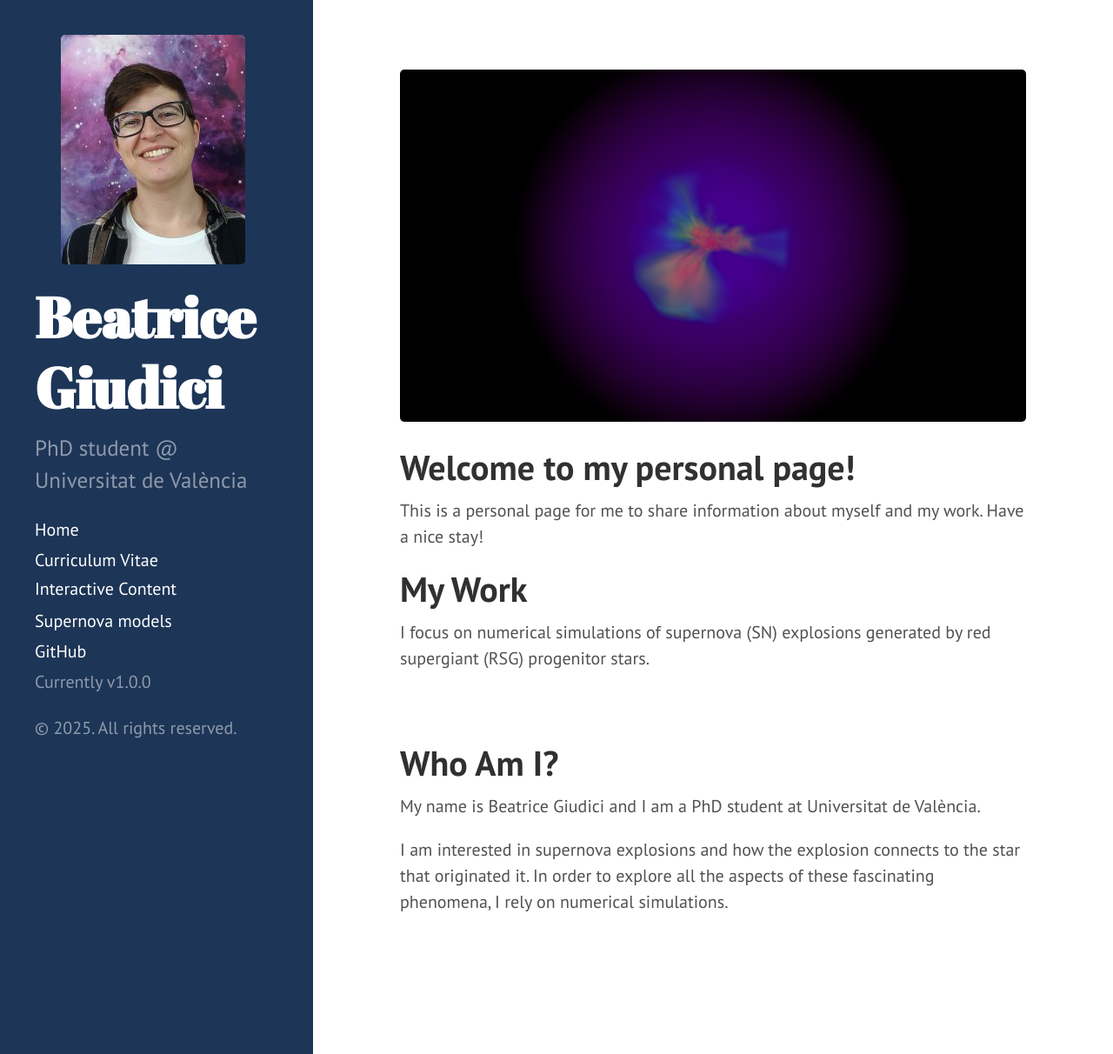
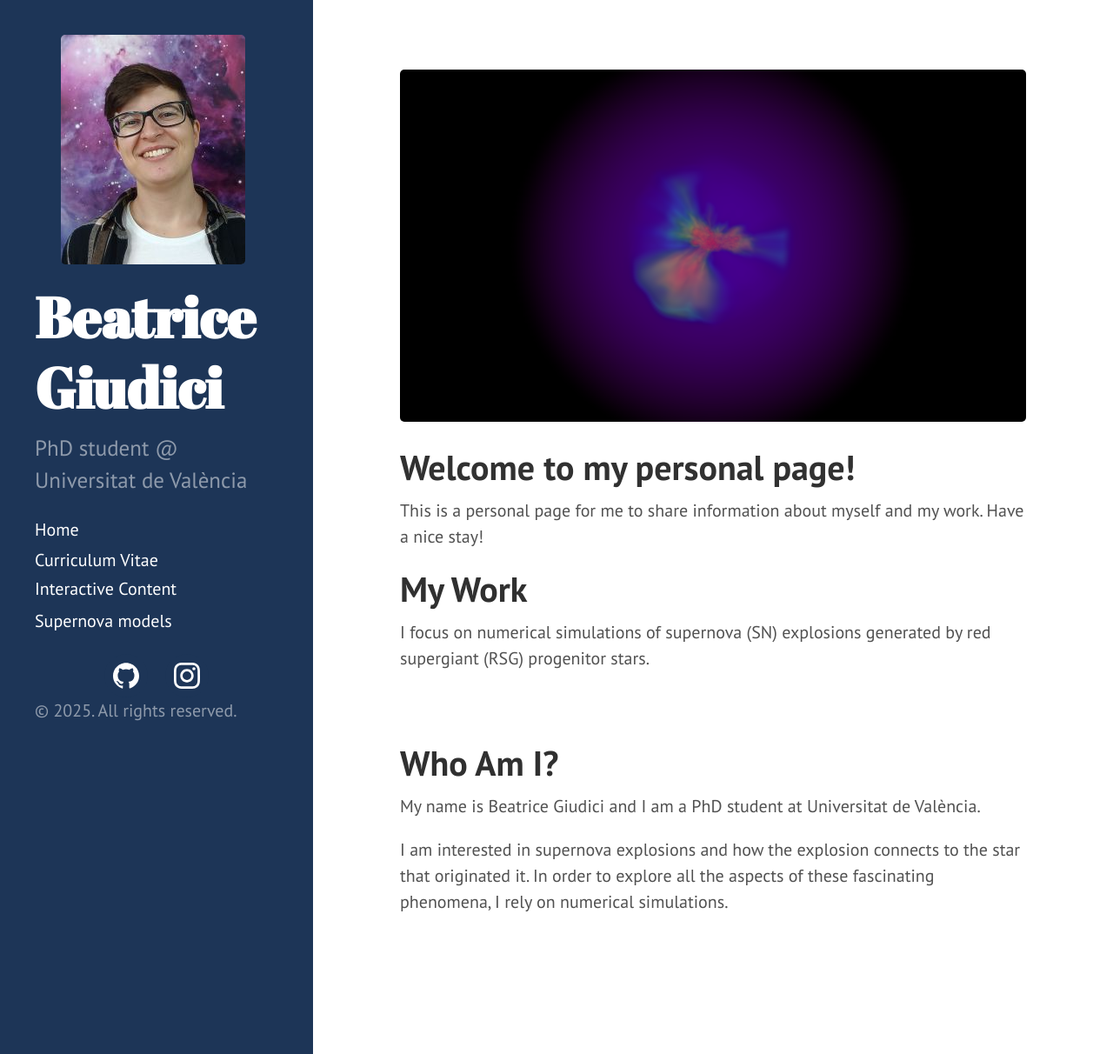
Before and after one commit to BeaGiudici/BeaGiudici.github.io, a Jekyll site: the page built from index.html, in a window 1280 px wide and 1212 px high. Shown: the whole window at 87% size. Built offline with Jekyll 4.4.1, drawn with Linux system fonts in a browser that asks for light colours; the list of posts is cut into pages by our own code.

Commit message:
Adding buttons

```diff
--- a/_includes/sidebar.html
+++ b/_includes/sidebar.html
@@ -1,3 +1,5 @@
+<link rel="stylesheet" href="https://cdnjs.cloudflare.com/ajax/libs/font-awesome/6.5.0/css/all.min.css">
+
 <div class="sidebar">
   <div class="container">
     <div class="sidebar-about">
@@ -46,10 +48,43 @@
       </div>
 
       <a class="sidebar-nav-item" href="https://wwwmpa.mpa-garching.mpg.de/ccsnarchive/archive.html" target="_blank">Supernova models</a>
-      <a class="sidebar-nav-item" href="{{ site.github.repo }}" target="_blank">GitHub</a>
-      <span class="sidebar-nav-item">Currently v{{ site.version }}</span>
+      <!-- <a class="sidebar-nav-item" href="{{ site.github.repo }}" target="_blank">GitHub</a> -->
+      <!-- <span class="sidebar-nav-item">Currently v{{ site.version }}</span>-->
     </nav>
 
+    <!-- <a href="https://github.com/BeaGiudici" target="_blank" class="btn github">
+      <i class="fab fa-github"></i>
+    </a>   -->
+    <div id="sidebar-buttons">
+    <a href="https://github.com/BeaGiudici" target="_blank" class="btn social">
+      <svg role="img"
+        viewBox="0 0 24 24"
+        fill="white"
+        xmlns="http://www.w3.org/2000/svg">
+        <title>GitHub</title>
+        <path d="M12 .297c-6.63 0-12 5.373-12 12 0 5.303 3.438 9.8 8.205 11.385.6.113.82-.258.82-.577 0-.285-.01-1.04-.015-2.04-3.338.724-4.042-1.61-4.042-1.61C4.422
+                18.07 3.633 17.7 3.633 17.7c-1.087-.744.084-.729.084-.729 1.205.084 1.838 1.236 1.838 1.236 1.07 1.835 2.809 1.305
+                3.495.998.108-.776.417-1.305.76-1.605-2.665-.3-5.466-1.332-5.466-5.93 0-1.31.465-2.38 1.235-3.22-.135-.303-.54-1.523.105-3.176 0 0 1.005-.322 3.3
+                1.23.96-.267 1.98-.399 3-.405 1.02.006 2.04.138 3 .405 2.28-1.552 3.285-1.23 3.285-1.23.645 1.653.24 2.873.12 3.176.765.84 1.23 1.91 1.23 3.22 0 4.61-2.805
+                5.625-5.475 5.92.42.36.81 1.096.81 2.22 0 1.606-.015 2.896-.015 3.286 0 .315.21.69.825.57C20.565 22.092 24 17.592 24 12.297c0-6.627-5.373-12-12-12"/>
+      </svg>
+    </a>
+
+    <a href="https://www.instagram.com/bea.giudici?utm_source=qr&igsh=MTJoZDNkdDU3ZDhrOQ==" target="_blank" class="btn social">
+    <svg role="img"
+      viewBox="0 0 24 24"
+      fill="white"
+      xmlns="http://www.w3.org/2000/svg">
+      <title>Instagram</title>
+      <path d="M7.0301.084c-1.2768.0602-2.1487.264-2.911.5634-.7888.3075-1.4575.72-2.1228 1.3877-.6652.6677-1.075 1.3368-1.3802 2.127-.2954.7638-.4956
+               1.6365-.552 2.914-.0564 1.2775-.0689 1.6882-.0626 4.947.0062 3.2586.0206 3.6671.0825 4.9473.061 1.2765.264 2.1482.5635 2.9107.308.7889.72 1.4573 1.388
+               2.1228.6679.6655 1.3365 1.0743 2.1285 1.38.7632.295 1.6361.4961 2.9134.552 1.2773.056 1.6884.069 4.9462.0627 3.2578-.0062 3.668-.0207 4.9478-.0814 1.28-.0607
+               2.147-.2652 2.9098-.5633.7889-.3086 1.4578-.72 2.1228-1.3881.665-.6682 1.0745-1.3378
+               1.3795-2.1284.2957-.7632.4966-1.636.552-2.9124.056-1.2809.0692-1.6898.063-4.948-.0063-3.2583-.021-3.6668-.0817-4.9465-.0607-1.2797-.264-2.1487-.5633-2.9117-.3084-.7889-.72-1.4568-1.3876-2.1228C21.2982
+               1.33 20.628.9208 19.8378.6165 19.074.321 18.2017.1197 16.9244.0645 15.6471.0093 15.236-.005 11.977.0014 8.718.0076 8.31.0215 7.0301.0839m.1402
+               21.6932c-1.17-.0509-1.8053-.2453-2.2287-.408-.5606-.216-.96-.4771-1.3819-.895-.422-.4178-.6811-.8186-.9-1.378-.1644-.4234-.3624-1.058-.4171-2.228-.0595-1.2645-.072-1.6442-.079-4.848-.007-3.2037.0053-3.583.0607-4.848.05-1.169.2456-1.805.408-2.2282.216-.5613.4762-.96.895-1.3816.4188-.4217.8184-.6814 1.3783-.9003.423-.1651 1.0575-.3614 2.227-.4171 1.2655-.06 1.6447-.072 4.848-.079 3.2033-.007 3.5835.005 4.8495.0608 1.169.0508 1.8053.2445 2.228.408.5608.216.96.4754 1.3816.895.4217.4194.6816.8176.9005 1.3787.1653.4217.3617 1.056.4169 2.2263.0602 1.2655.0739 1.645.0796 4.848.0058 3.203-.0055 3.5834-.061 4.848-.051 1.17-.245 1.8055-.408 2.2294-.216.5604-.4763.96-.8954 1.3814-.419.4215-.8181.6811-1.3783.9-.4224.1649-1.0577.3617-2.2262.4174-1.2656.0595-1.6448.072-4.8493.079-3.2045.007-3.5825-.006-4.848-.0608M16.953 5.5864A1.44 1.44 0 1 0 18.39 4.144a1.44 1.44 0 0 0-1.437 1.4424M5.8385 12.012c.0067 3.4032 2.7706 6.1557 6.173 6.1493 3.4026-.0065 6.157-2.7701 6.1506-6.1733-.0065-3.4032-2.771-6.1565-6.174-6.1498-3.403.0067-6.156 2.771-6.1496 6.1738M8 12.0077a4 4 0 1 1 4.008 3.9921A3.9996 3.9996 0 0 1 8 12.0077"/></svg>
+    </a>
+  </div>
     <p>&copy; {{ site.time | date: '%Y' }}. All rights reserved.</p>
   </div>
 </div>
--- a/public/css/hyde.css
+++ b/public/css/hyde.css
@@ -56,6 +56,7 @@ html {
 .sidebar {
   text-align: center;
   padding: 2rem 1rem;
+  padding-bottom: 0;
   color: rgba(255,255,255,.5);
   background-color: #202020;
 }
@@ -67,6 +68,9 @@ html {
     bottom: 0;
     width: 18rem;
     text-align: left;
+    display: flex;
+    flex-direction: column;
+    height: 100vh; /* Full height */
   }
 }
 
@@ -487,3 +491,34 @@ a.sidebar-nav-item:focus {
 .theme-base-0f .related-posts li a:hover {
   color: #1D3557;
 }
+
+.btn.social {
+  background-color: #1D3557;
+  width: 50px;
+  height: 50px;
+  border-radius: 50%;
+  display: flex;
+  align-items: center;
+  justify-content: center;
+  transition: background-color 0.3s;
+}
+
+.btn.social:hover {
+  background-color: #39475a;
+}
+
+#sidebar-buttons {
+  display: flex;
+  justify-content: center;
+  gap: 20px;
+  margin-top: auto; /* This pushes the block to the bottom */
+  padding-top: 20px;
+  padding: 0;            /* remove default padding */
+  margin-bottom: 0;      /* remove any extra margin */
+}
+
+.btn.social svg {
+  width: 30px;
+  height: 30px;
+  fill: white;
+}
```
